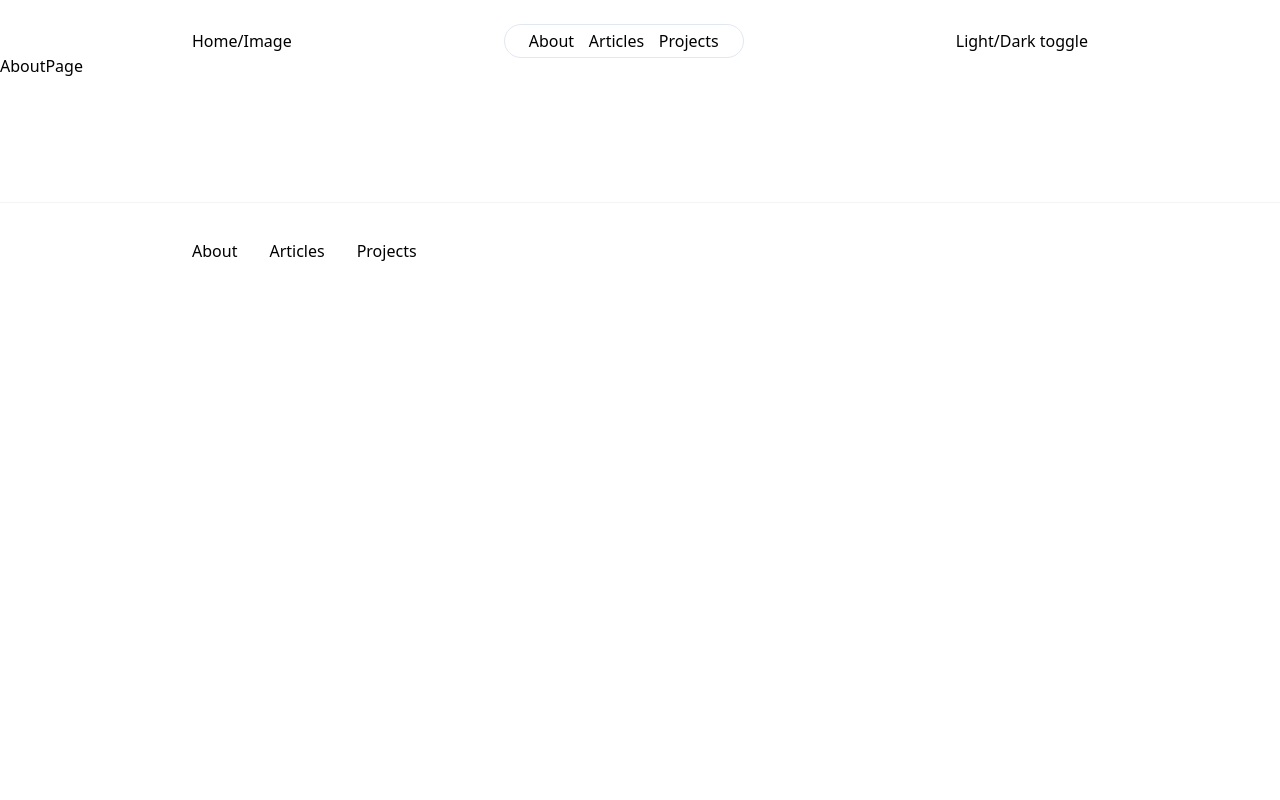
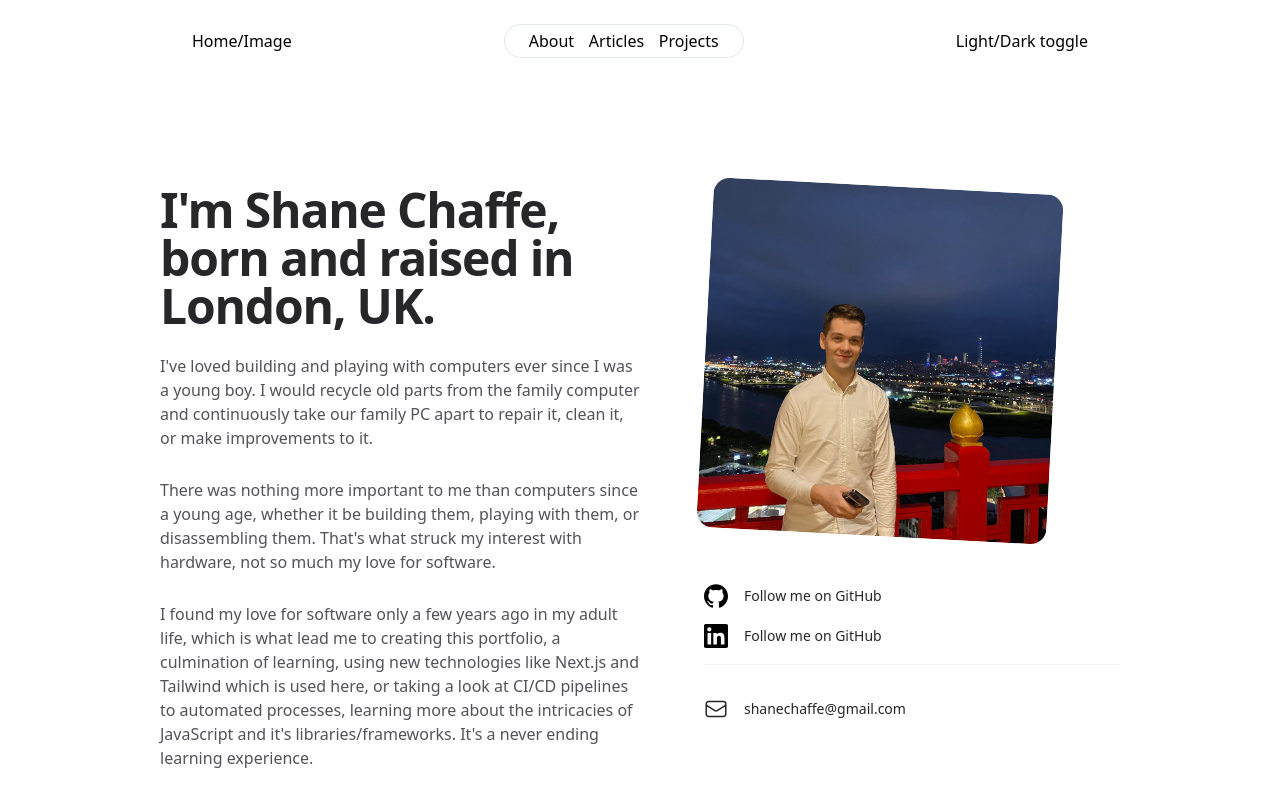
Before and after one commit to Chaffexd/portfolio-updated, a Next.js app: page /about in a window 1280 px wide. Shown: the top 800 px of the page. Built offline with nearby package versions, Linux system fonts and the light colour scheme.

Commit message:
added about page content

```diff
--- /dev/null
+++ b/components/about/AboutSocials.js
@@ -0,0 +1,30 @@
+import Link from "next/link"
+import GitHubIcon from "../icons/GitHub"
+import LinkedInIcon from "../icons/LinkedIn"
+import MailIcon from "../icons/MailIcon"
+
+const AboutSocials = () => {
+  return (
+    <ul role="list">
+        <li className="flex flex-col h-6">
+            <Link href={"https://github.com/Chaffexd"} target="_blank" className="flex items-center mb-4 text-sm font-medium text-zinc-800 transition hover:text-teal-500 dark:text-zinc-200 dark:hover:text-teal-500">
+                <GitHubIcon />
+                <p className="ml-4 w-22">Follow me on GitHub</p>
+            </Link>
+            <Link href={"https://www.linkedin.com/in/shane-chaffe/"} target="_blank" className="flex items-center text-sm font-medium text-zinc-800 transition hover:text-teal-500 dark:text-zinc-200 dark:hover:text-teal-500">
+                <LinkedInIcon />
+                <p className="ml-4 w-22">Follow me on GitHub</p>
+            </Link>
+        </li>
+        <li className="mt-14 border-t border-zinc-100 pt-8 dark:border-zinc-700/40 flex">
+            <a href="mailto:shanechaffe@gmail.com" className="group flex items-center text-sm font-medium text-zinc-800 transition hover:text-teal-500 dark:text-zinc-200 dark:hover:text-teal-500">
+                <MailIcon />
+                <span className="ml-4">shanechaffe@gmail.com</span>
+            </a>
+        </li>
+
+    </ul>
+  )
+}
+
+export default AboutSocials
--- /dev/null
+++ b/components/about/Headshot.js
@@ -0,0 +1,18 @@
+import Image from "next/image";
+import React from "react";
+
+const Headshot = () => {
+  return (
+    <div className="max-w-xs px-2.5 lg:max-w-none flex justify-center">
+      <Image
+        src={"/images/me.jpeg"}
+        width={350}
+        height={350}
+        className="aspect-square rotate-3 rounded-2xl bg-zinc-100 object-cover dark:bg-zinc-800"
+        alt="A photo of Shane Chaffe"
+      />
+    </div>
+  );
+};
+
+export default Headshot;
--- /dev/null
+++ b/components/about/Intro.js
@@ -0,0 +1,40 @@
+import React from "react";
+
+const Intro = () => {
+  return (
+    <div className="lg:order-first lg:row-span-2">
+      <h1 className="text-4xl font-bold tracking-tight text-zinc-800 dark:text-zinc-100 sm:text-5xl">
+        I'm Shane Chaffe, born and raised in London, UK.
+      </h1>
+      <div className="mt-6 space-y-7 text-base text-zinc-600 dark:text-zinc-400">
+        <p>
+          I've loved building and playing with computers ever since I was a
+          young boy. I would recycle old parts from the family computer and
+          continuously take our family PC apart to repair it, clean it, or make
+          improvements to it.
+        </p>
+        <p>
+          There was nothing more important to me than computers since a young
+          age, whether it be building them, playing with them, or disassembling
+          them. That's what struck my interest with hardware, not so much my
+          love for software.
+        </p>
+        <p>
+          I found my love for software only a few years ago in my adult life,
+          which is what lead me to creating this portfolio, a culmination of
+          learning, using new technologies like Next.js and Tailwind which is
+          used here, or taking a look at CI/CD pipelines to automated processes,
+          learning more about the intricacies of JavaScript and it's
+          libraries/frameworks. It's a never ending learning experience.
+        </p>
+        <p>
+          Today, I'm proudly a Customer Support Engineer at Contentful with an
+          extensive background in troubleshooting hardware and software. Soon,
+          I'll be a Software Engineer I hope. That's where I'm headed.
+        </p>
+      </div>
+    </div>
+  );
+};
+
+export default Intro;
--- a/components/icons/GitHub.js
+++ b/components/icons/GitHub.js
@@ -1,6 +1,11 @@
 const GitHubIcon = () => {
   return (
-      <svg role="img" viewBox="0 0 24 24" xmlns="http://www.w3.org/2000/svg">
+    <svg
+      role="img"
+      viewBox="0 0 24 24"
+      xmlns="http://www.w3.org/2000/svg"
+      className="w-6 h-6 flex-none"
+    >
       <title>GitHub</title>
       <path d="M12 .297c-6.63 0-12 5.373-12 12 0 5.303 3.438 9.8 8.205 11.385.6.113.82-.258.82-.577 0-.285-.01-1.04-.015-2.04-3.338.724-4.042-1.61-4.042-1.61C4.422 18.07 3.633 17.7 3.633 17.7c-1.087-.744.084-.729.084-.729 1.205.084 1.838 1.236 1.838 1.236 1.07 1.835 2.809 1.305 3.495.998.108-.776.417-1.305.76-1.605-2.665-.3-5.466-1.332-5.466-5.93 0-1.31.465-2.38 1.235-3.22-.135-.303-.54-1.523.105-3.176 0 0 1.005-.322 3.3 1.23.96-.267 1.98-.399 3-.405 1.02.006 2.04.138 3 .405 2.28-1.552 3.285-1.23 3.285-1.23.645 1.653.24 2.873.12 3.176.765.84 1.23 1.91 1.23 3.22 0 4.61-2.805 5.625-5.475 5.92.42.36.81 1.096.81 2.22 0 1.606-.015 2.896-.015 3.286 0 .315.21.69.825.57C20.565 22.092 24 17.592 24 12.297c0-6.627-5.373-12-12-12" />
     </svg>
--- a/components/icons/LinkedIn.js
+++ b/components/icons/LinkedIn.js
@@ -1,6 +1,11 @@
 const LinkedInIcon = () => {
   return (
-    <svg role="img" viewBox="0 0 24 24" xmlns="http://www.w3.org/2000/svg">
+    <svg
+      role="img"
+      viewBox="0 0 24 24"
+      xmlns="http://www.w3.org/2000/svg"
+      className="w-6 h-6 flex-none"
+    >
       <title>LinkedIn</title>
       <path d="M20.447 20.452h-3.554v-5.569c0-1.328-.027-3.037-1.852-3.037-1.853 0-2.136 1.445-2.136 2.939v5.667H9.351V9h3.414v1.561h.046c.477-.9 1.637-1.85 3.37-1.85 3.601 0 4.267 2.37 4.267 5.455v6.286zM5.337 7.433c-1.144 0-2.063-.926-2.063-2.065 0-1.138.92-2.063 2.063-2.063 1.14 0 2.064.925 2.064 2.063 0 1.139-.925 2.065-2.064 2.065zm1.782 13.019H3.555V9h3.564v11.452zM22.225 0H1.771C.792 0 0 .774 0 1.729v20.542C0 23.227.792 24 1.771 24h20.451C23.2 24 24 23.227 24 22.271V1.729C24 .774 23.2 0 22.222 0h.003z" />
     </svg>
--- a/pages/about/index.js
+++ b/pages/about/index.js
@@ -1,9 +1,24 @@
-import React from 'react'
+import AboutSocials from "@/components/about/AboutSocials";
+import Headshot from "@/components/about/Headshot";
+import Intro from "@/components/about/Intro";
+import React from "react";
 
 const AboutPage = () => {
   return (
-    <div>AboutPage</div>
-  )
-}
+    <div className="sm:px-20 mt-16 sm:mt-32">
+      <div className="mx-auto w-full max-w-7xl lg:px-8">
+        <div className="relative px-4 sm:px-8 lg:px-12">
+          <div className="grid grid-cols-1 gap-y-16 lg:grid-cols-2 lg:grid-rows-[auto_1fr] lg:gap-y-12">
+            <Headshot />
+            <Intro />
+            <div className="lg:pl-16">
+              <AboutSocials />
+            </div>
+          </div>
+        </div>
+      </div>
+    </div>
+  );
+};
 
-export default AboutPage
+export default AboutPage;
```
Lines whose indentation alone changed are shown as unchanged.
